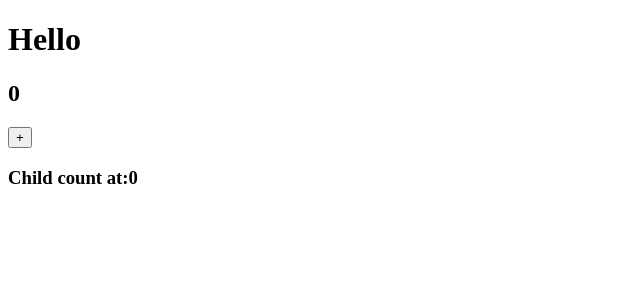
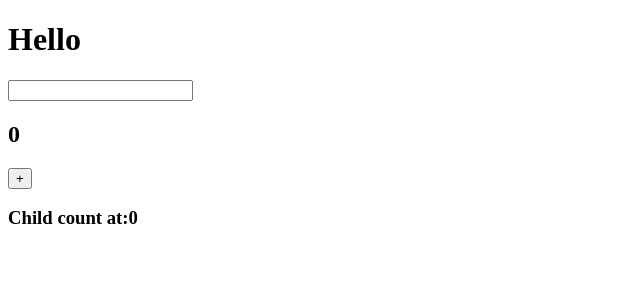
Before and after one commit to bobbyDeepak1415/React_Hooks, a React (Vite) app: page / in a window 1280 px wide. Shown: the top 300 px of the page, without its empty margins (0-640 px from the left). Built offline with nearby package versions, Linux system fonts and the light colour scheme.

Commit message:
setup done

```diff
--- a/src/Child1.jsx
+++ b/src/Child1.jsx
@@ -1,6 +1,10 @@
 import React from "react";
 
 const Child1 = (props) => {
+
+    console.log("child rendering...")
+
+
   return <div>
     <h3>Child count at:{props.count}</h3>
   </div>;
--- a/src/Demo.jsx
+++ b/src/Demo.jsx
@@ -2,11 +2,16 @@ import { useState } from "react";
 import Child1 from "./Child1";
 
 const Demo = () => {
+
+  console.log("parent rendering...")
   const [count, setCount] = useState(0);
+
+  const [input,setInput]=useState("")
 
   return (
     <div>
       <h1>Hello</h1>
+      <input value={input} onChange={(e)=>setInput(e.target.value)}/>
       <h2>{count}</h2>
       <button onClick={() => setCount((prev) => prev + 1)}>+</button>
       <Child1 count={count} />
```
